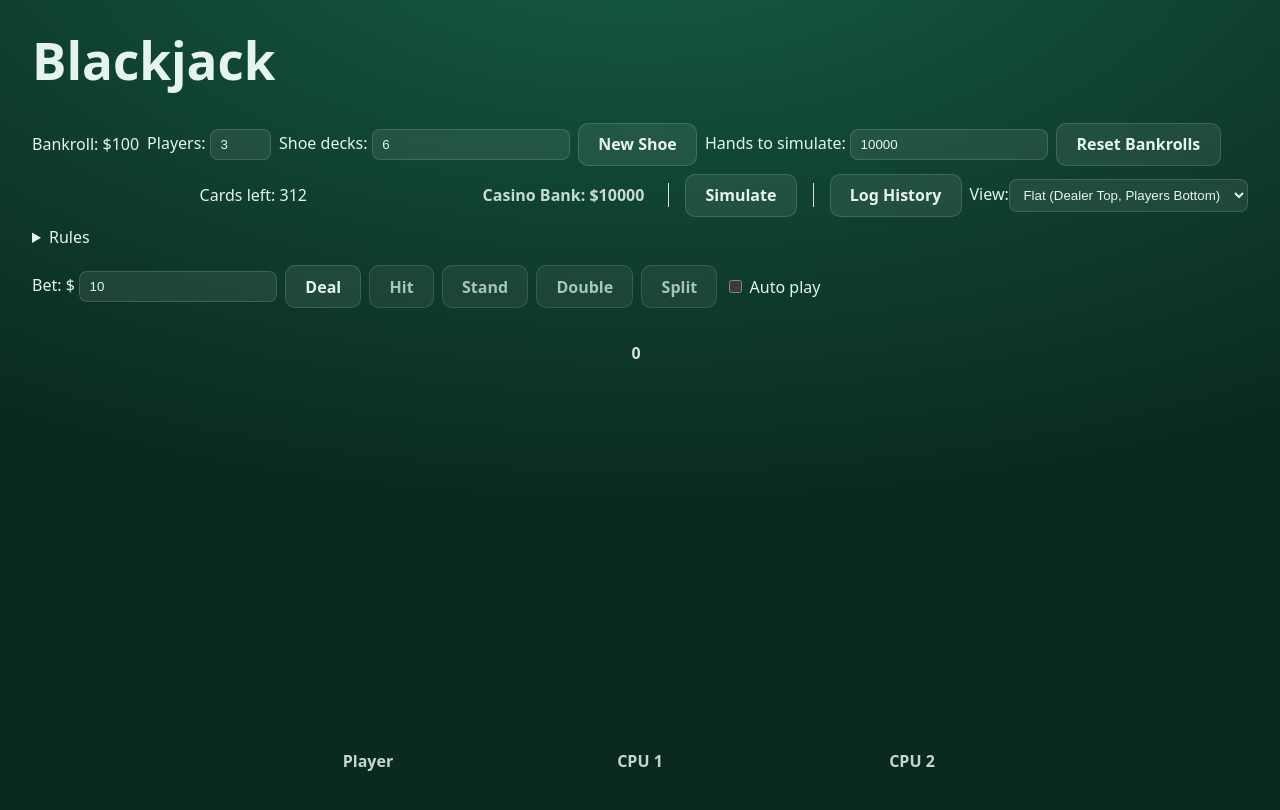
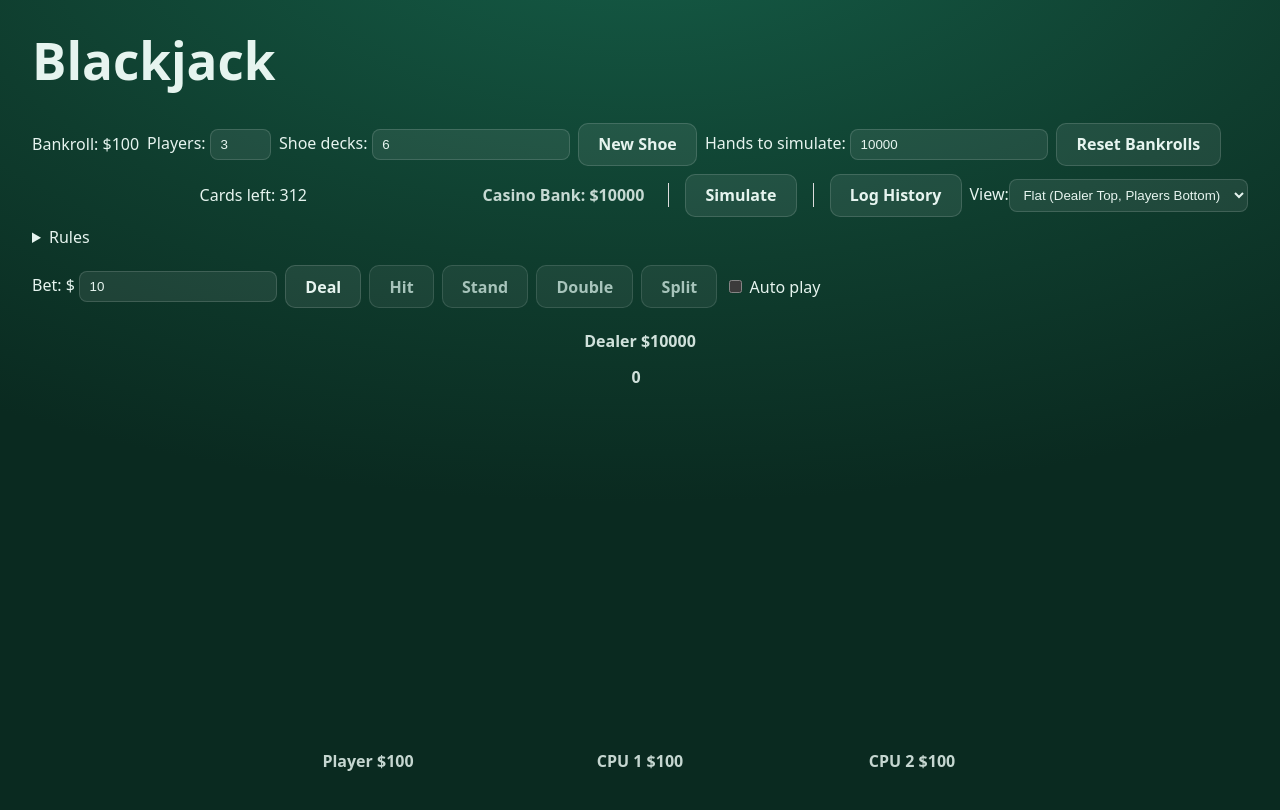
Before and after one commit to smallfatcat/montecarlo, a React (Vite) app in the folder vite-app/: page / in a window 1280 px wide. Shown: the top 810 px of the page. Built offline with nearby package versions, Linux system fonts and the light colour scheme.

Commit message:
bankroll display fixed

```diff
--- a/vite-app/src/ui/Table.tsx
+++ b/vite-app/src/ui/Table.tsx
@@ -125,7 +125,7 @@ export function Table() {
         <HandsMulti table={table} roundId={roundId} bankrolls={bankrolls} suggested={suggested as any} />
       ) : (
         <div style={{ position: 'relative', minHeight: `${CONFIG.layout.flat.containerMinHeightVh}vh`, paddingTop: CONFIG.layout.flat.containerPaddingTopPx, paddingBottom: CONFIG.layout.flat.containerPaddingBottomPx }}>
-          <HandsFlat table={table} roundId={roundId} />
+          <HandsFlat table={table} roundId={roundId} bankrolls={bankrolls} casinoBank={casinoBank} />
         </div>
       )}
     </div>
--- a/vite-app/src/ui/handLayouts/HandsFlat.tsx
+++ b/vite-app/src/ui/handLayouts/HandsFlat.tsx
@@ -5,7 +5,7 @@ import type { Card } from '../../blackjack'
 import { Card3D } from '../components/Card3D'
 import { CONFIG } from '../../config'
 
-export function HandsFlat({ table, roundId }: { table: any; roundId: number }) {
+export function HandsFlat({ table, roundId, bankrolls, casinoBank }: { table: any; roundId: number; bankrolls: number[]; casinoBank: number }) {
   const seats = table.seats
   const revealed = table.status !== 'seat_turn'
   const activeSeat = table.activeSeatIndex
@@ -37,6 +37,10 @@ export function HandsFlat({ table, roundId }: { table: any; roundId: number }) {
   }, [seats.length])
   return (
     <LayoutGroup key={roundId}>
+      {/* Dealer header */}
+      <div id="dealer-header" style={{ textAlign: 'center', fontWeight: 700, opacity: 0.9 }}>
+        Dealer ${casinoBank}
+      </div>
       <div id="dealer-lane" style={{ display: 'flex', gap: CONFIG.layout.flat.dealerLaneGapPx, justifyContent: 'center', marginTop: CONFIG.layout.flat.dealerLaneMarginTopPx }}>
         <AnimatePresence initial mode="popLayout">
           {table.dealerHand.map((c: Card, i: number) => (
@@ -55,7 +59,9 @@ export function HandsFlat({ table, roundId }: { table: any; roundId: number }) {
       <div id="players-lane" ref={laneRef} style={{ position: 'absolute', bottom: CONFIG.layout.flat.playersLaneBottomPx, left: CONFIG.layout.flat.edgePaddingPx, right: CONFIG.layout.flat.edgePaddingPx, display: 'flex', gap: CONFIG.layout.flat.playersLaneGapPx, justifyContent: 'center', alignItems: 'flex-end', overflowX: 'hidden', paddingBottom: CONFIG.layout.flat.playersLanePaddingBottomPx, flexWrap: 'nowrap' }}>
         {seats.map((seat: any, si: number) => (
           <div key={`seat-${si}`} id={`seat-${si}`} className={`seat ${table.status === 'seat_turn' && activeSeat === si ? 'active' : ''}`} style={{ padding: CONFIG.layout.flat.seatPaddingPx, textAlign: 'center', minWidth: 'var(--flat-seat-min-width, 240px)' }}>
-            <div style={{ fontWeight: 700, opacity: 0.85, marginBottom: CONFIG.layout.flat.seatNameMarginBottomPx }}>{si === 0 ? 'Player' : `CPU ${si}`}</div>
+            <div style={{ fontWeight: 700, opacity: 0.85, marginBottom: CONFIG.layout.flat.seatNameMarginBottomPx }}>
+              {si === 0 ? 'Player' : `CPU ${si}`} ${bankrolls[si] ?? 0}
+            </div>
             {seat.hands.map((hand: Card[], hi: number) => {
               const evalResult = evaluateHand(hand)
               const outcome = seat.outcomes?.[hi]
```
